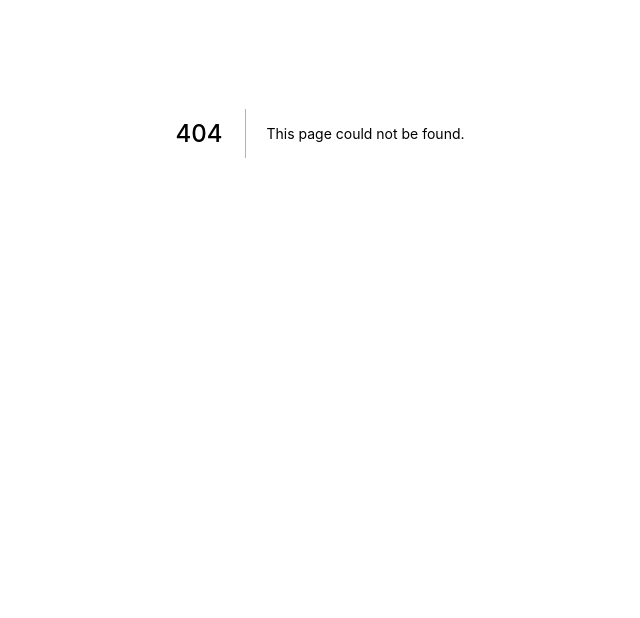
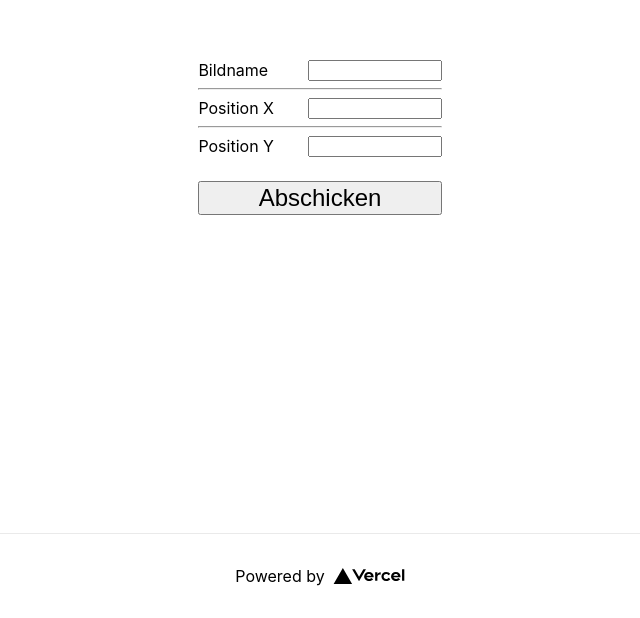
Before and after one commit to JS702/projectb_frontend, a Next.js app: page /admin/round-data in a window 1280 px wide. Before the commit this address had no page. Shown: the part 267-885 px from the top of the page, without its empty margins (320-960 px from the left). Before the commit the page ends 800 px from the top, so only its background shows below. Built offline with nearby package versions, Linux system fonts and the light colour scheme.

Commit message:
added admin page

```diff
--- /dev/null
+++ b/pages/admin/round-data.js
@@ -0,0 +1,76 @@
+import Head from "next/head";
+import Image from "next/image";
+import styles from "../../styles/Home.module.css";
+import { useForm } from "react-hook-form";
+import axiosInstance from "../../helper/axios-instance";
+
+export default function RoundData() {
+  const { handleSubmit, register } = useForm();
+
+  const onSubmit = async (data) => {
+    try {
+      console.log(data);
+      await axiosInstance.put("/admin/round_data", data);
+    } catch {
+      //Todo error anzeigen
+    }
+  };
+  return (
+    <div className={styles.container}>
+      <Head>
+        <title>Admin</title>
+        <meta name="description" content="Generated by create next app" />
+        <link rel="icon" href="/favicon.ico" />
+      </Head>
+
+      <main className={styles.register}>
+        <form onSubmit={handleSubmit(onSubmit)}>
+          <div className={styles.inputContainer}>
+            <label>Bildname</label>
+            <input
+              type="text"
+              className={styles.input}
+              {...register("pictureName")}
+            />
+          </div>
+
+          <hr />
+          <div className={styles.inputContainer}>
+            <label> Position X</label>
+            <input
+              type="text"
+              className={styles.input}
+              {...register("position.x")}
+            />
+          </div>
+          <hr />
+
+          <div className={styles.inputContainer}>
+            <label> Position Y</label>
+            <input
+              type="text"
+              className={styles.input}
+              {...register("position.y")}
+            />
+          </div>
+          <button id="buttonRegister" type="submit">
+            Abschicken
+          </button>
+        </form>
+      </main>
+
+      <footer className={styles.footer}>
+        <a
+          href="https://vercel.com?utm_source=create-next-app&utm_medium=default-template&utm_campaign=create-next-app"
+          target="_blank"
+          rel="noopener noreferrer"
+        >
+          Powered by{" "}
+          <span className={styles.logo}>
+            <Image src="/vercel.svg" alt="Vercel Logo" width={72} height={16} />
+          </span>
+        </a>
+      </footer>
+    </div>
+  );
+}
```
Also changed, not shown: pages/game.js (+7 -5 lines).
